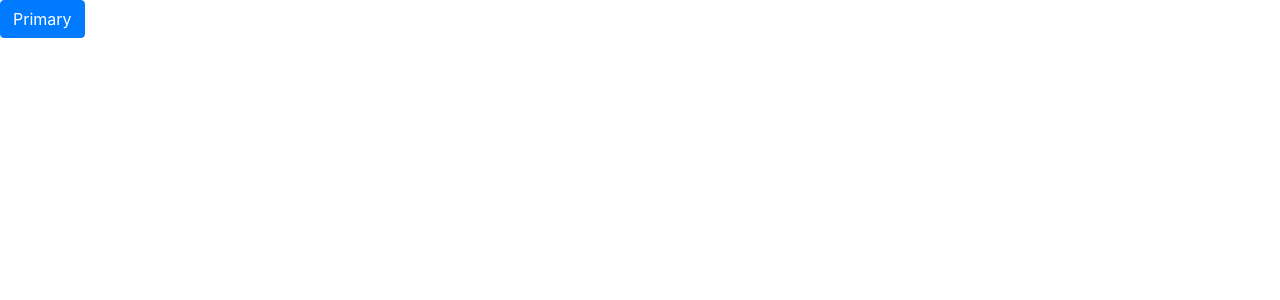
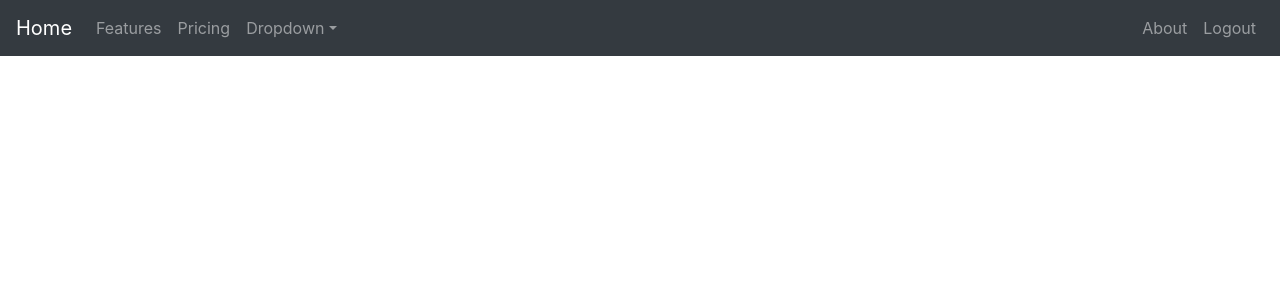
Before and after one commit to pradeepims89/TNC, a React (Create React App) app: page / in a window 1280 px wide. Shown: the top 300 px of the page. Built offline with nearby package versions, Linux system fonts and the light colour scheme.

Commit message:
Add routing  and navigations

```diff
--- a/src/component/home.js
+++ b/src/component/home.js
@@ -1,14 +1,31 @@
 import React from 'react';
-import {Button ,ButtonToolbar} from 'react-bootstrap'
+import {Button ,ButtonToolbar,Navbar,NavDropdown ,Nav} from 'react-bootstrap'
 
 class Home   extends React.Component{
     render()
     {
        return(
-         <ButtonToolbar>
-         <Button variant="primary">Primary</Button>
-
-       </ButtonToolbar>
+        <Navbar collapseOnSelect expand="lg" bg="dark" variant="dark">
+  <Navbar.Brand href="#home">Home</Navbar.Brand>
+  <Navbar.Toggle aria-controls="responsive-navbar-nav" />
+  <Navbar.Collapse id="responsive-navbar-nav">
+    <Nav className="mr-auto">
+      <Nav.Link href="#features">Features</Nav.Link>
+      <Nav.Link href="#pricing">Pricing</Nav.Link>
+      <NavDropdown title="Dropdown" id="collasible-nav-dropdown">
+        <NavDropdown.Item href="#action/3.1">Action</NavDropdown.Item>
+        <NavDropdown.Divider />
+        <NavDropdown.Item href="#action/3.4">Separated link</NavDropdown.Item>
+      </NavDropdown>
+    </Nav>
+    <Nav>
+      <Nav.Link href="#deets">About</Nav.Link>
+      <Nav.Link eventKey={2} href="#memes">
+        Logout
+      </Nav.Link>
+    </Nav>
+  </Navbar.Collapse>
+</Navbar>
 
        )
 
```
Also changed, not shown: src/Routers/navigation.js (+35 -0 lines), src/Routers/routes.js (added, +18 -0 lines), src/component/Login/login.js (added).
